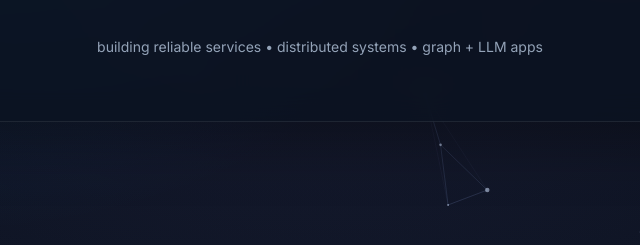
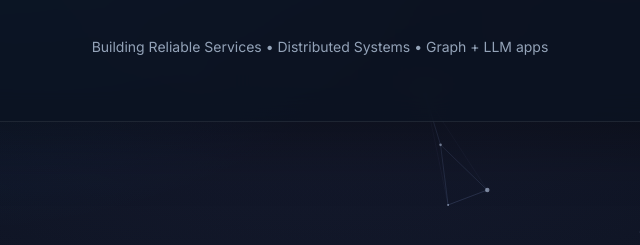
Before and after one commit to NaitikGandhi/NaitikGandhi.github.io, a plain HTML site: page index.html in a window 1280 px wide. Shown: the part 526-771 px from the top of the page, 320-960 px from the left. Drawn offline with nearby package versions, Linux system fonts and the light colour scheme.

Commit message:
Update portfolio UI, skills, and assets

```diff
--- a/index.html
+++ b/index.html
@@ -216,7 +216,7 @@
           </div>
 
           <div class="mt-10 text-sm text-slate-400">
-            building reliable services • distributed systems • graph + LLM apps
+            Building Reliable Services • Distributed Systems • Graph + LLM apps
           </div>
         </div>
       </div>
```
